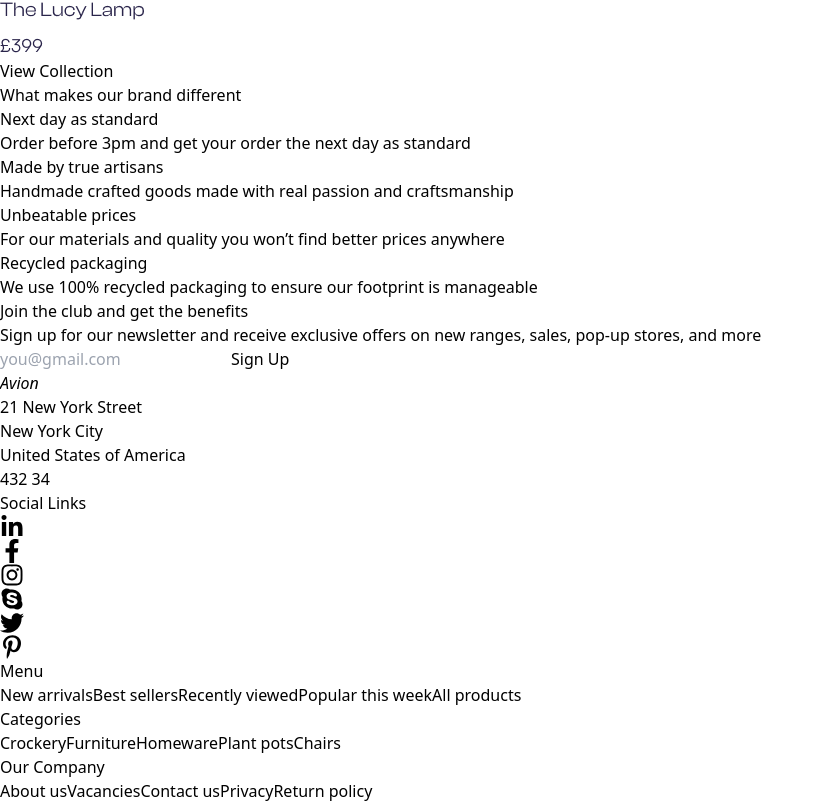
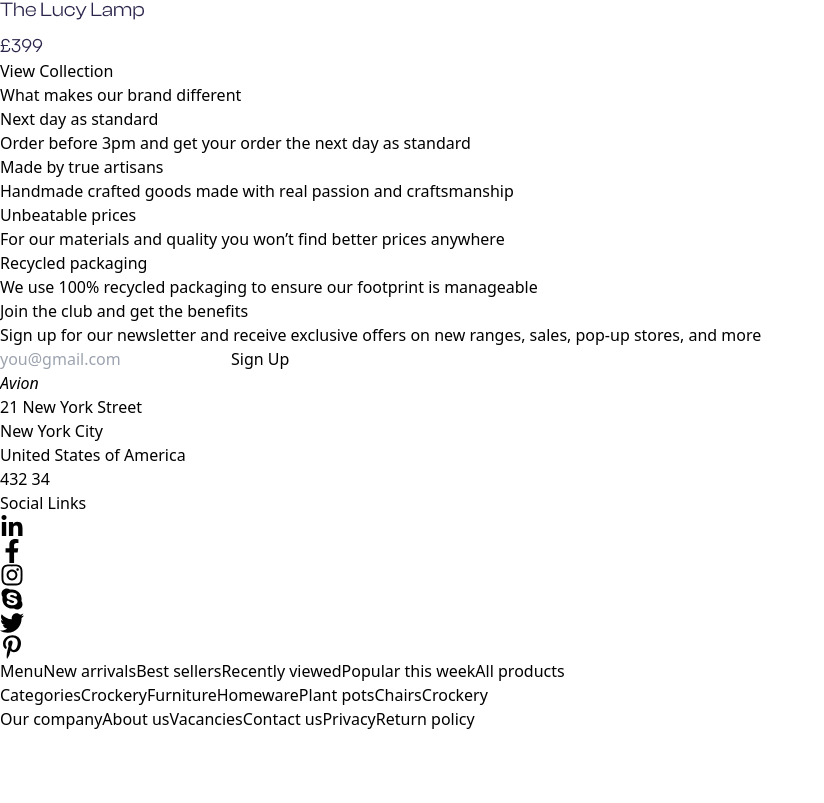
Before and after one commit to nadeemtahir/figma-hackathon, a Next.js app: page /product in a window 1280 px wide. Shown: the part 3222-4025 px from the top of the page, without its empty margins (0-824 px from the left). After the commit the page ends 3953 px from the top, so only its background shows below. Built offline with nearby package versions, Linux system fonts and the light colour scheme.

Commit message:
Update footer2.tsx

```diff
--- a/src/app/components/footer2.tsx
+++ b/src/app/components/footer2.tsx
@@ -10,22 +10,21 @@ import React from "react";
 
   const Footer2 = () => {
     return (
-    <div className="flex flex-wrap gap-10 p-5 sm:p-10 text-white bg-[#2A254b]">
-      {/* Column 1: Address Details */}
-      <div className="w-full sm:w-1/2 md:w-1/4">
+      <div className="flex flex-row gap-14 p-10 text-xl flex-wrap sm:flex-nowrap sm:gap-40 bg-[#2A254b] text-white px-28">
+        {/* Column 1: details */}
+        <div className="flex gap-4">
           <p>
-          <i>Avion</i> <br />
-          21 New York Street <br />
+            <i>Avion</i> <br /> 21 New York Street <br />
             New York City <br />
             United States of America <br />
             432 34
           </p>
         </div>
 
-      {/* Column 2: Social Media Links */}
-      <div className="w-full sm:w-1/2 md:w-1/4">
+        {/* Social Media Links */}
+        <div>
           <h1 className="mb-4 text-lg font-bold">Social Links</h1>
-        <div className="flex space-x-6 justify-center sm:justify-start">
+          <div className="flex space-x-6">
             <a
               href="https://www.linkedin.com"
               target="_blank"
@@ -77,43 +76,38 @@ const Footer2 = () => {
           </div>
         </div>
 
-      {/* Column 3: Menu */}
-      <div className="w-full sm:w-1/2 md:w-1/4">
-        <h1 className="mb-4 text-lg font-bold">Menu</h1>
-        <div className="flex flex-col space-y-2">
-          <button className="text-sm">New arrivals</button>
-          <button className="text-sm">Best sellers</button>
-          <button className="text-sm">Recently viewed</button>
-          <button className="text-sm">Popular this week</button>
-          <button className="text-sm">All products</button>
-        </div>
+        {/* Column 3: Menu & Categories */}
+        <div className="flex flex-col gap-8">
+          <button>Menu</button>
+          <button>New arrivals</button>
+          <button>Best sellers</button>
+          <button>Recently viewed</button>
+          <button>Popular this week</button>
+          <button>All products</button>
         </div>
 
         {/* Column 4: Categories */}
-      <div className="w-full sm:w-1/2 md:w-1/4">
-        <h1 className="mb-4 text-lg font-bold">Categories</h1>
-        <div className="flex flex-col space-y-2">
-          <button className="text-sm">Crockery</button>
-          <button className="text-sm">Furniture</button>
-          <button className="text-sm">Homeware</button>
-          <button className="text-sm">Plant pots</button>
-          <button className="text-sm">Chairs</button>
-        </div>
+        <div className="flex flex-col gap-8">
+          <button>Categories</button>
+          <button>Crockery</button>
+          <button>Furniture</button>
+          <button>Homeware</button>
+          <button>Plant pots</button>
+          <button>Chairs</button>
+          <button>Crockery</button>
         </div>
 
-      {/* Column 5: Our Company */}
-      <div className="w-full sm:w-1/2 md:w-1/4">
-        <h1 className="mb-4 text-lg font-bold">Our Company</h1>
-        <div className="flex flex-col space-y-2">
-          <button className="text-sm">About us</button>
-          <button className="text-sm">Vacancies</button>
-          <button className="text-sm">Contact us</button>
-          <button className="text-sm">Privacy</button>
-          <button className="text-sm">Return policy</button>
-        </div>
+        {/* Column 5: Our company */}
+        <div className="flex flex-col gap-8">
+          <button>Our company</button>
+          <button>About us</button>
+          <button>Vacancies</button>
+          <button>Contact us</button>
+          <button>Privacy</button>
+          <button>Return policy</button>
         </div>
       </div>
     );
   };
 
-export default Footer2;
+  export default Footer2;
```
Lines whose indentation alone changed are shown as unchanged.
